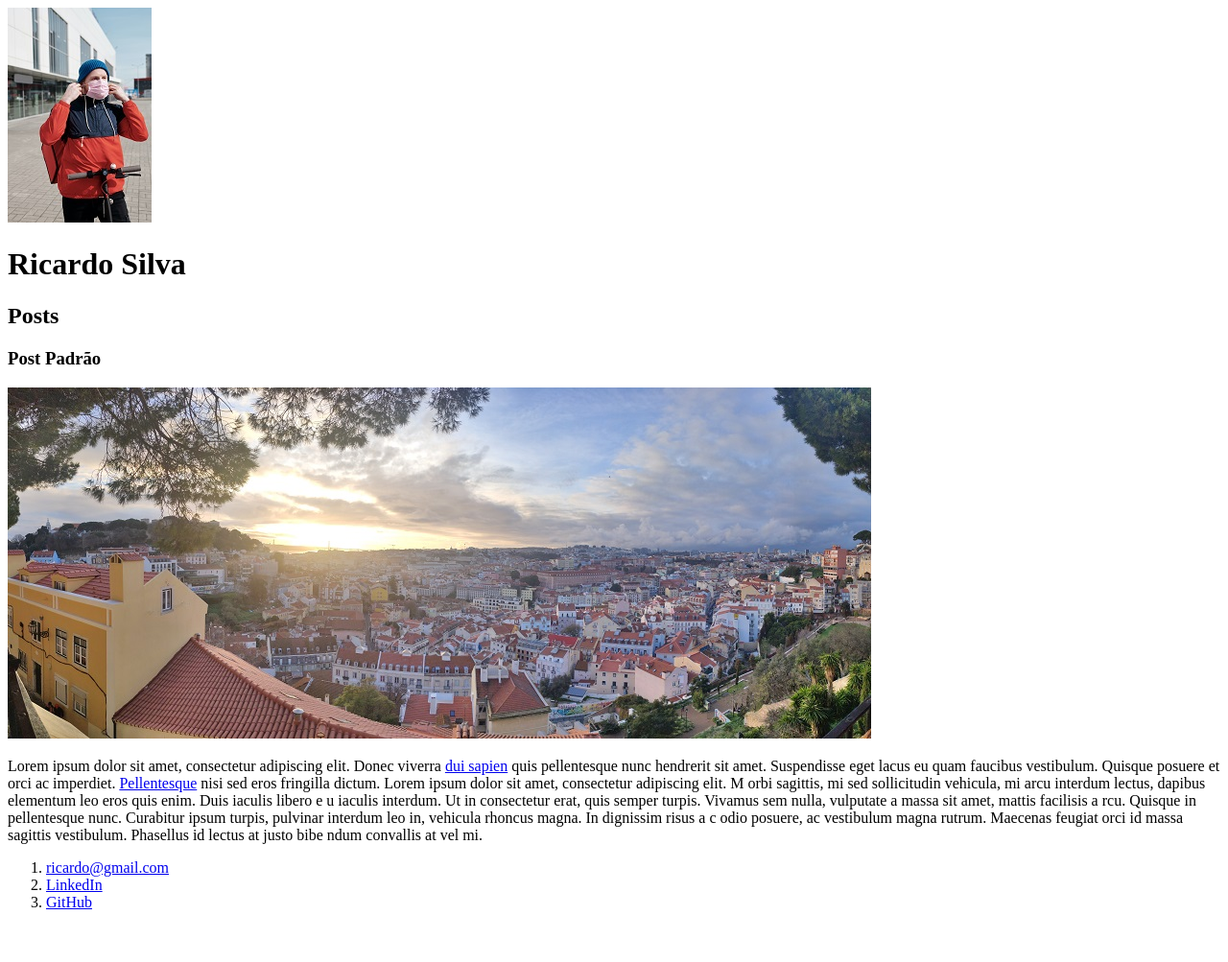
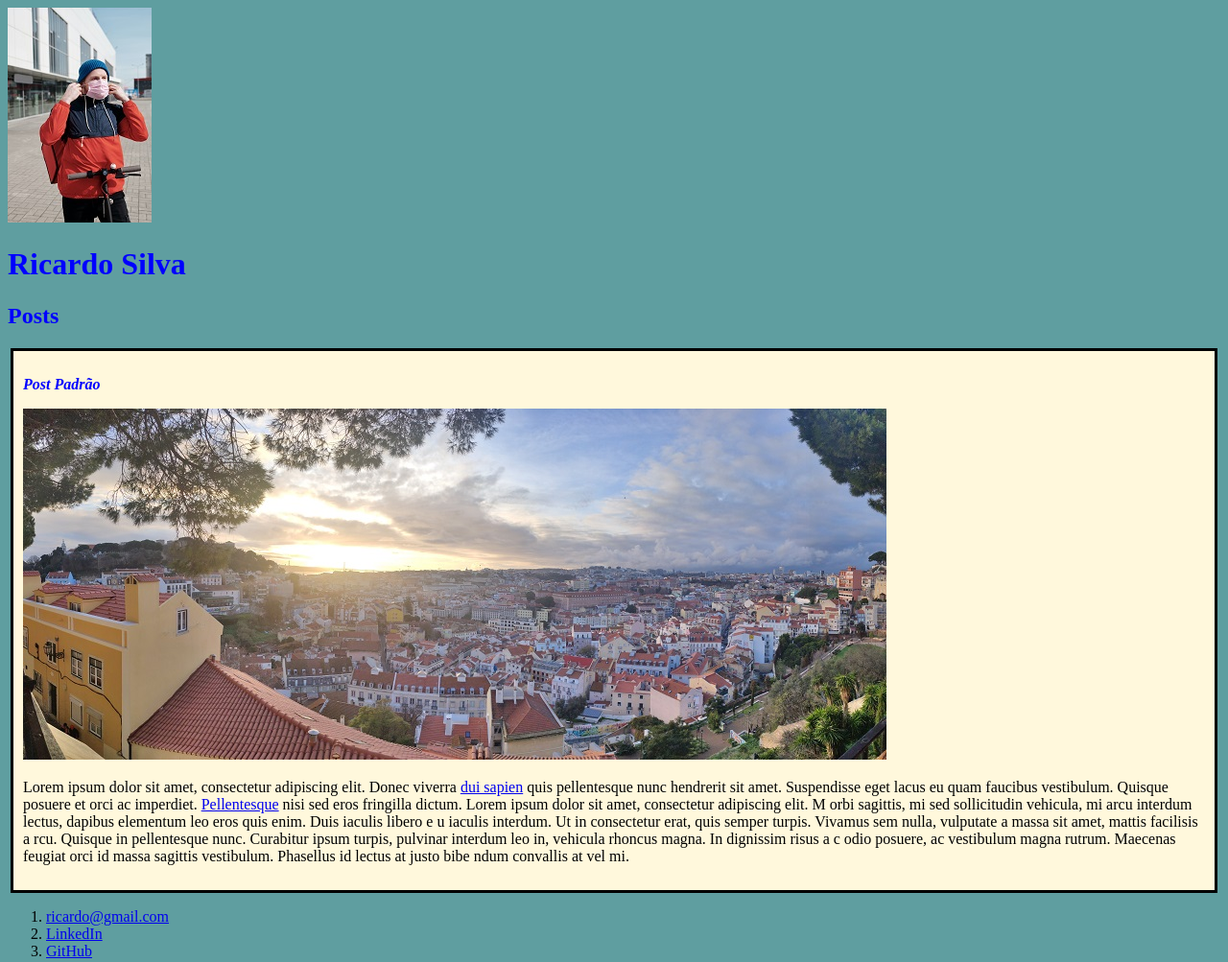
Before and after one commit to rigsjf/SampleWebSite, a plain HTML site: page index.html in a window 1280 px wide. Shown: the whole page at 96% size. Before the commit the page ends 966 px from the top, so only its background shows below. Drawn offline with Linux system fonts and the light colour scheme.

Commit message:
25_11_21_afterhours

```diff
--- a/index.html
+++ b/index.html
@@ -3,21 +3,22 @@
     <head>
         <meta charset="utf-8">
         <title>Ricardo Silva</title>
+        <link rel="stylesheet" href="style.css">
     </head>
     <body>
         <header>
             <img src="figurante.jpg" alt="Foto de um homem branco ruivo com um gorro azul, jaqueta
             predominantemente vermelha com uma faixa preta, sobre um patinete elétrico, colocando
             uma máscara descartável.">
-            <h1>Ricardo Silva</h1>
+            <h1 id="title">Ricardo Silva</h1>
         </header>
         <section>
             <header>
-                <h2>Posts</h2>
+                <h2 class="subtitle">Posts</h2>
             </header>
-            <article>
+            <article class="post">
                 <header>
-                    <h3>Post Padrão</h3>
+                    <h3 class="post_title">Post Padrão</h3>
                     <img src="lisboa.jpg" alt="Foto panorâmica com vista parcial de Lisbo com a vista
                     do Castelo de São Jorge"
                 </header>
--- /dev/null
+++ b/style.css
@@ -0,0 +1,19 @@
+body {
+background: cadetblue;
+}
+
+#title, .subtitle, .post_title {
+    color: blue;
+}
+
+.post_title {
+    font-size: 16px;
+    font-style: italic;
+}
+
+.post {
+background: cornsilk;
+padding: 10px;
+border: 3px solid black;
+margin:3px;
+}
```
Also changed, not shown: MaterialDeApoioCss3.txt (added).
